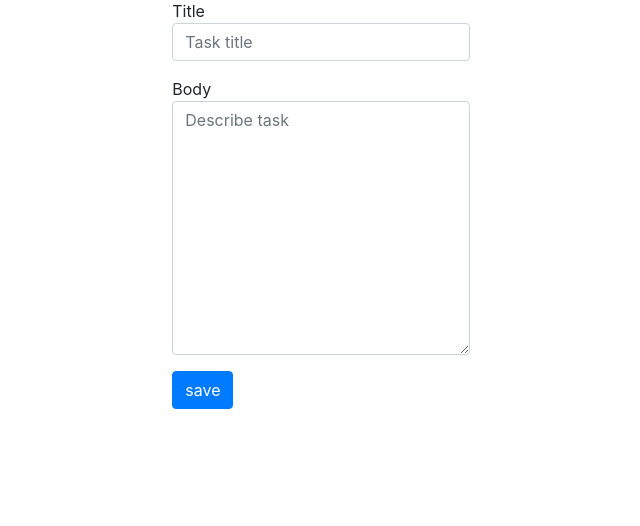
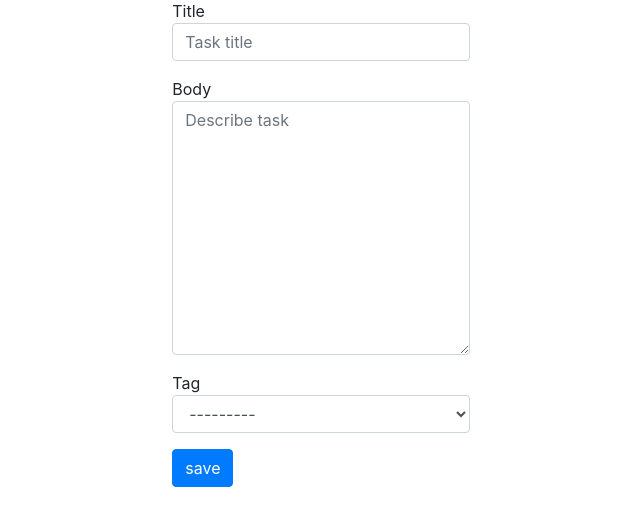
Before and after one commit to Adinetti/TODO-List-site, a Django app: page /create_task in a window 1280 px wide. Shown: the part 151-677 px from the top of the page, without its empty margins (319-959 px from the left). Run offline with Django 3.2, Linux system fonts and the light colour scheme; the visitor is signed in with stand-in values (Sample User, id 1); data that the repository does not hold is empty; some libraries are stand-ins or nearby versions.

Commit message:
Add tag field in CreateTaskForm and change order in task list

```diff
--- a/tasks/forms.py
+++ b/tasks/forms.py
@@ -21,7 +21,7 @@ class LogingForm(forms.Form):
 class CreateTaskForm(forms.ModelForm):
     class Meta:
         model = Task
-        fields = ['title', 'body', ]
+        fields = ['title', 'body', 'tag']
         widgets = {
             'title': forms.TextInput(attrs={
                 'class': 'form-control',
@@ -30,5 +30,9 @@ class CreateTaskForm(forms.ModelForm):
             'body': forms.Textarea(attrs={
                 'class': 'form-control',
                 'placeholder': 'Describe task'
+            }),
+            'tag': forms.Select(attrs={
+                'class': 'form-control',
+                'placeholder': 'Tag name'
             })
         }
--- a/tasks/templates/tasks/detail.html
+++ b/tasks/templates/tasks/detail.html
@@ -21,7 +21,7 @@
     </div>
     <div class="row bg-info text-white p-2">
         <div class="col-sm-12">
-            {{main_task.body}}
+            <p>{{main_task.body}}</p>
         </div>
     </div>
     <br>
--- a/tasks/views.py
+++ b/tasks/views.py
@@ -12,7 +12,7 @@ class Index(WelcomeView, View):
     def get(self, request):
         if request.user.is_authenticated:
             self.template = 'tasks/index.html'
-            tasks = Task.objects.filter(user=request.user).filter(parent=None)
+            tasks = Task.objects.filter(user=request.user).filter(parent=None).order_by('date_of_creation')[::-1]
             self.context['tasks'] = tasks
         return render(request, self.template, self.context)
 
@@ -23,7 +23,7 @@ class TaskDetail(WelcomeView, View):
             self.template = 'tasks/detail.html'
             task = Task.objects.get(slug=task_slug)
             self.context['main_task'] = task
-            self.context['tasks'] = task.children.all()
+            self.context['tasks'] = task.children.all().order_by('date_of_creation')[::-1]
         return render(request, self.template, self.context)
 
 
@@ -81,7 +81,7 @@ class CreateTask(WelcomeView, View):
                 self.url = self.parent.get_absolute_url()
             if self.context['form'].is_valid():
                 try:
-                    self.create_task()
+                    self.create_task(request)
                     return redirect(self.url)
                 except:
                     return render(request, self.template, self.context)
@@ -94,15 +94,20 @@ class CreateTask(WelcomeView, View):
         self.parent = None
         self.url = '/'
 
-    def create_task():
+    def create_task(self, request):
+
         task_title = self.context['form'].cleaned_data['title']
+        print(self.context['form'].cleaned_data['title'])
         task = Task(
             user=request.user,
             title=task_title,
             body=self.context['form'].cleaned_data['body'],
+            tag=self.context['form'].cleaned_data['tag'],
             slug=request.user.username + "_" + slugify(task_title)
         )
+
         task.parent=self.parent
+
         task.save()
 
 
```
